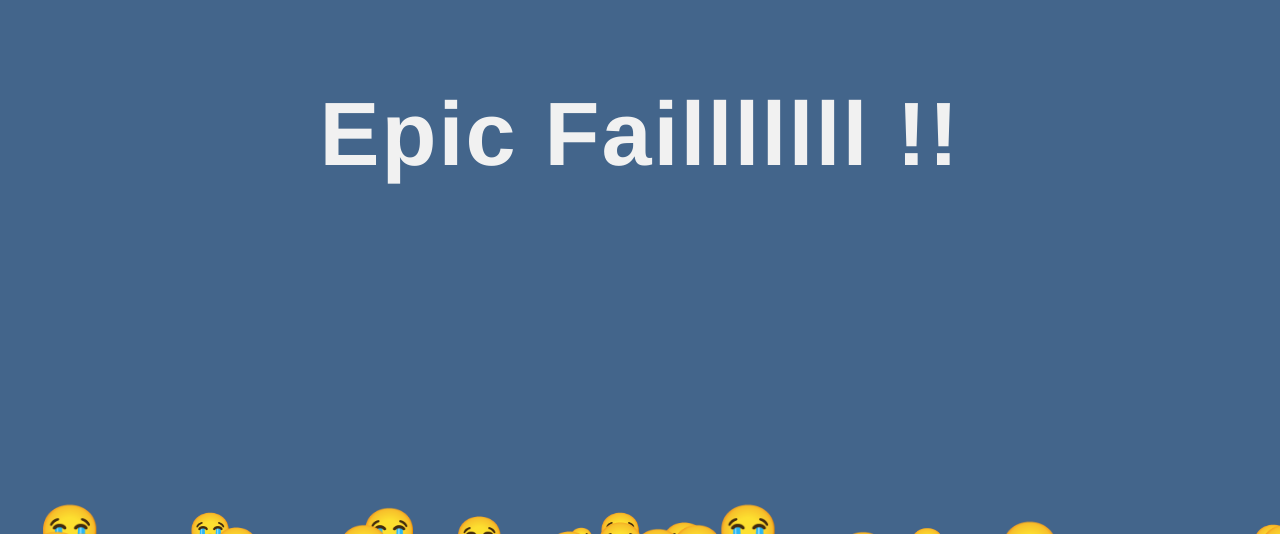
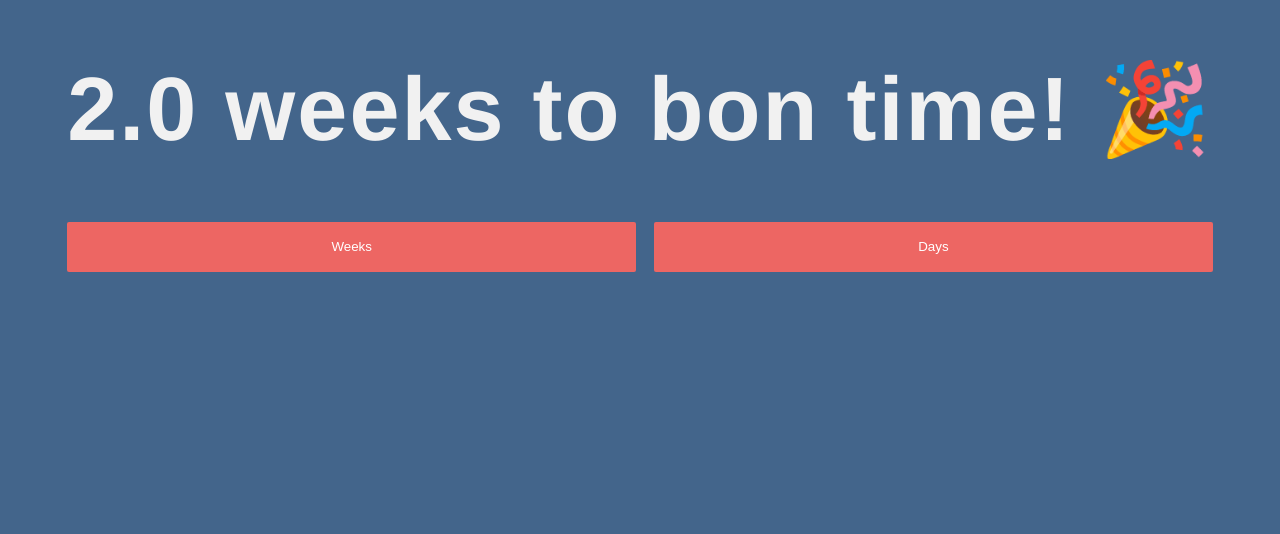
Before and after one commit to Moniet/bontime-countdown, a plain HTML site: page index.html in a window 1280 px wide. Shown: the part 266-800 px from the top of the page. Drawn offline with Linux system fonts and the light colour scheme.

Commit message:
updated date

```diff
--- a/index.html
+++ b/index.html
@@ -23,7 +23,7 @@
       let setting = localStorage.getItem('setting') || WEEKS;
 
       // date
-      const countdownDate = new Date("Jan 16, 2021 00:00:00").getTime();
+      const countdownDate = new Date("September 11, 2021 00:00:00").getTime();
       const getDays = (timeDiff) => Math.ceil(timeDiff / (1000 * 60 * 60 * 24));
       const getWeeks = (timeDiff) => Math.round(getDays(timeDiff) / 7).toFixed(1);
       const now = new Date().getTime();
```
